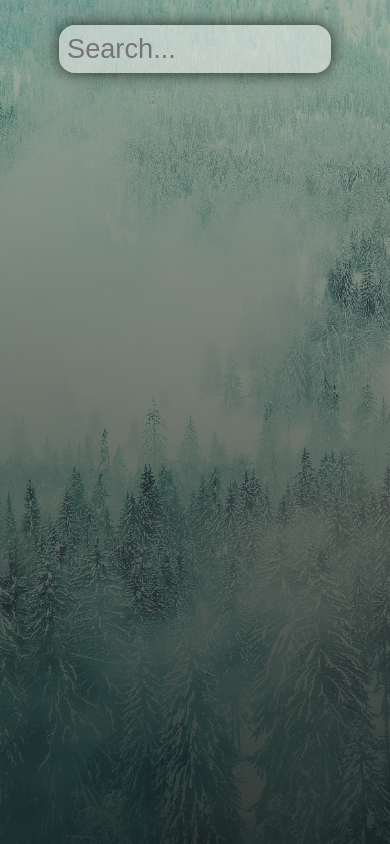
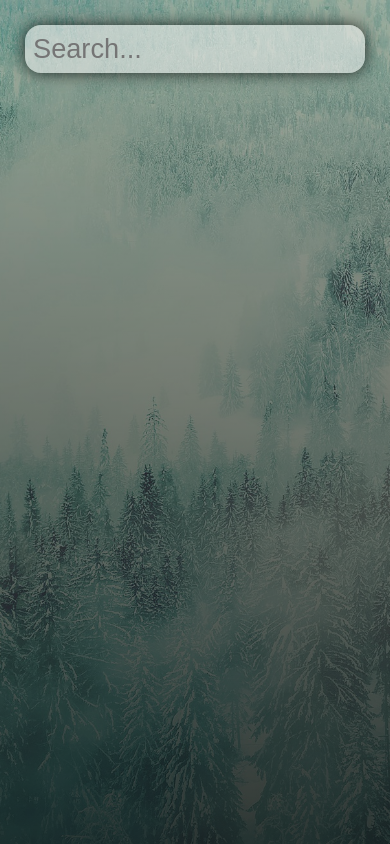
Before and after one commit to Jordypx/weather-app, a Vue app: page / in a window 390 px wide. Built offline with nearby package versions, Linux system fonts and the light colour scheme.

Commit message:
Update App.vue

```diff
--- a/src/App.vue
+++ b/src/App.vue
@@ -169,13 +169,9 @@ main {
 
 @media screen and (max-width: 480px) {
 
-.search-box {
-  width: 100%;
-}
-
 
 .search-box .search-bar {
-  width: 80%;
+  width: 100%;
   padding: 0.5rem;
 }
 
```
